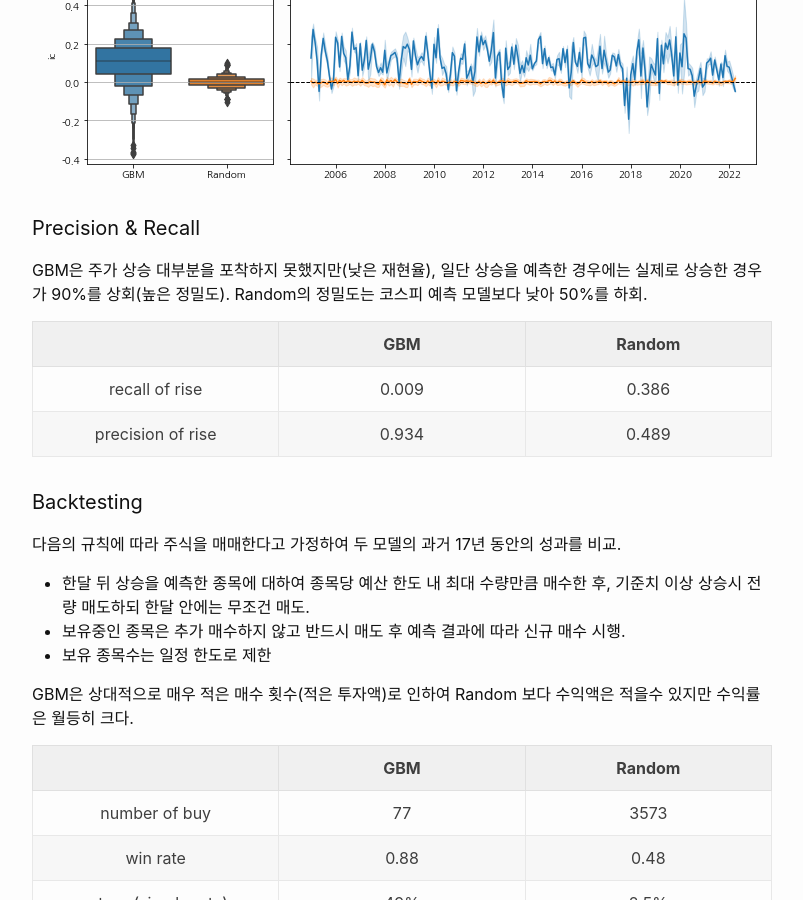
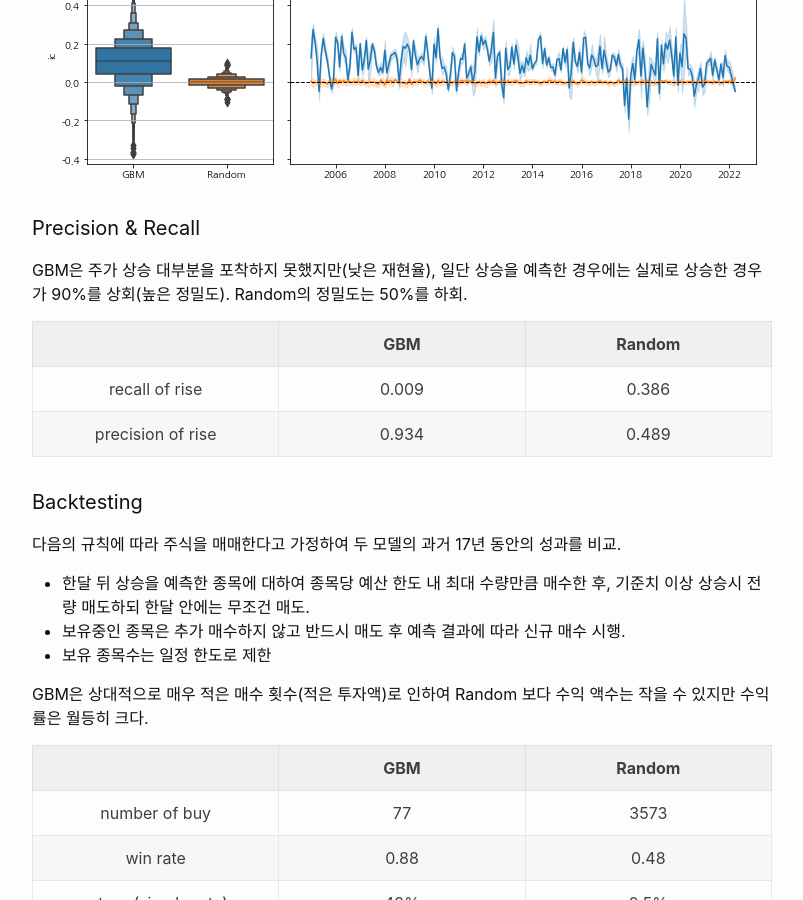
Before and after one commit to lbk209/kospi, a Jekyll site: the page built from _posts/2022-05-06-prediction_perforamnce.md, in a window 1280 px wide and 900 px high, scrolled down 640 px. Shown: the whole window, without its empty margins (238-1041 px from the left). Built offline with Jekyll 4.4.1, drawn with Linux system fonts in a browser that asks for light colours.

Commit message:
Update 2022-05-06-prediction_perforamnce.md

```diff
--- a/_posts/2022-05-06-prediction_perforamnce.md
+++ b/_posts/2022-05-06-prediction_perforamnce.md
@@ -16,7 +16,7 @@ categories: analysis
 ![ic_comparison]({{ site.baseurl }}/assets/2022-05-06-ic_comparisonv2.png)
 
 #### Precision & Recall
-GBM은 주가 상승 대부분을 포착하지 못했지만(낮은 재현율), 일단 상승을 예측한 경우에는 실제로 상승한 경우가 90%를 상회(높은 정밀도). Random의 정밀도는 코스피 예측 모델보다 낮아 50%를 하회.
+GBM은 주가 상승 대부분을 포착하지 못했지만(낮은 재현율), 일단 상승을 예측한 경우에는 실제로 상승한 경우가 90%를 상회(높은 정밀도). Random의 정밀도는 50%를 하회.
 
 | | GBM | Random |
 | :-: | :-: | :-: |
@@ -29,7 +29,7 @@ GBM은 주가 상승 대부분을 포착하지 못했지만(낮은 재현율),
 - 보유중인 종목은 추가 매수하지 않고 반드시 매도 후 예측 결과에 따라 신규 매수 시행.
 - 보유 종목수는 일정 한도로 제한
 
-GBM은 상대적으로 매우 적은 매수 횟수(적은 투자액)로 인하여 Random 보다 수익액은 적을수 있지만 수익률은 월등히 크다.
+GBM은 상대적으로 매우 적은 매수 횟수(적은 투자액)로 인하여 Random 보다 수익 액수는 작을 수 있지만 수익률은 월등히 크다.
 
 | | GBM | Random |
 | :-: | :-: | :-: |
```
